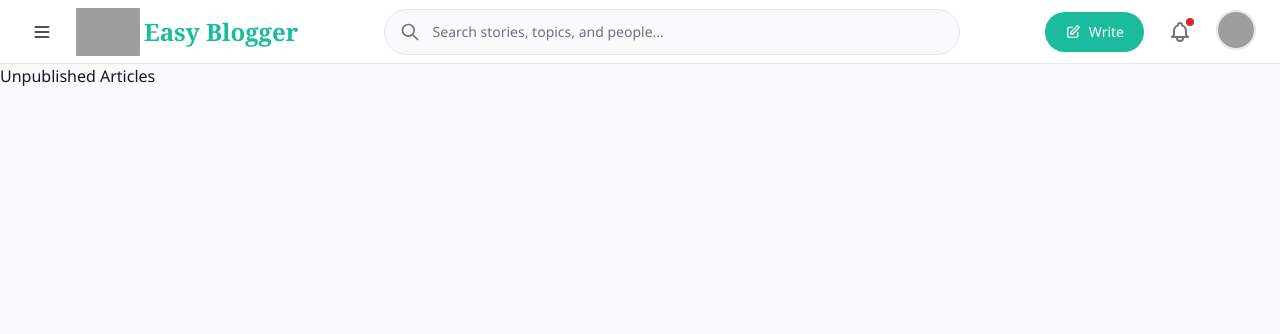
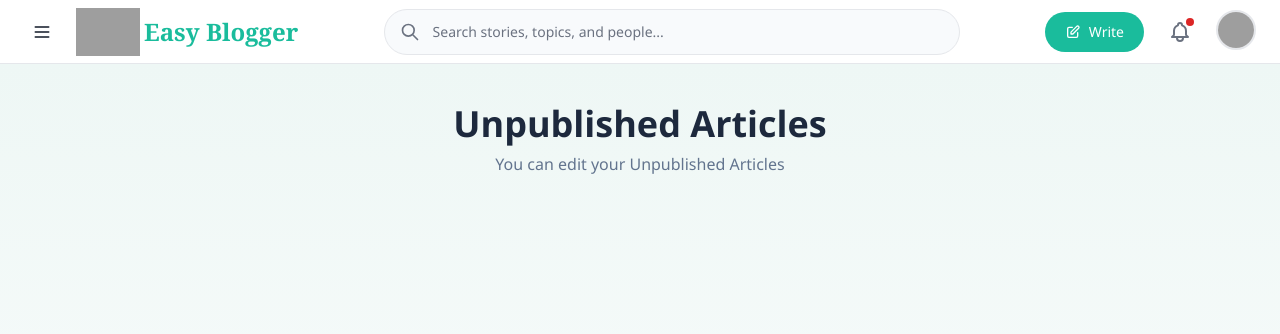
Before and after one commit to dulanprabashwara/software-project-, a Next.js app in the folder easy-blogger/: page /write/unpublished in a window 1280 px wide. Shown: the top 334 px of the page. Built offline with nearby package versions, Linux system fonts and the light colour scheme; grey boxes are pictures that could not be loaded.

Commit message:
Add 'use client' + page layout shell

```diff
--- a/easy-blogger/app/(main)/write/unpublished/page.jsx
+++ b/easy-blogger/app/(main)/write/unpublished/page.jsx
@@ -1,3 +1,16 @@
+"use client";
+
 export default function Page() {
-  return <div>Unpublished Articles</div>;
+  return (
+    <div className="min-h-screen bg-gradient-to-b from-[#eef7f5] to-white">
+      <div className="mx-auto max-w-5xl px-4 py-10">
+        <h1 className="text-center text-4xl font-semibold text-slate-800">
+          Unpublished Articles
+        </h1>
+        <p className="mt-2 text-center text-slate-500">
+          You can edit your Unpublished Articles
+        </p>
+      </div>
+    </div>
+  );
 }
```
